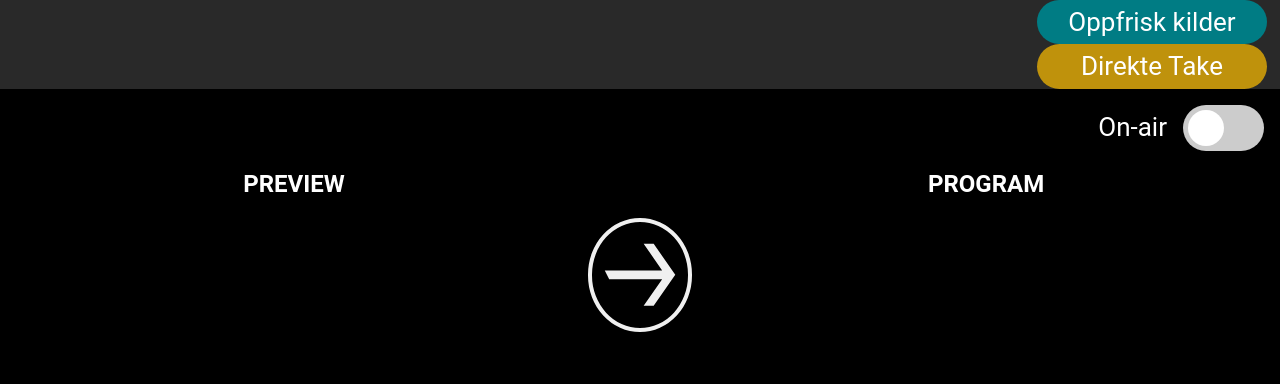
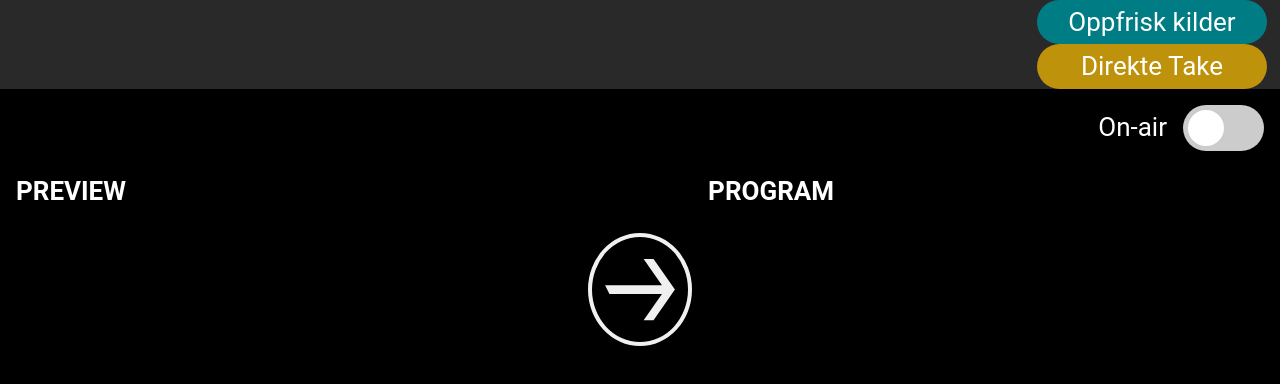
Before and after one commit to nrkno/sofie-cutout-tool, an Electron app: page index.html in a window 1280 px wide. Drawn offline with Linux system fonts and the light colour scheme; no server answers.

Commit message:
fix: left align crop titles

```diff
--- a/client/styles/cropper-container.css
+++ b/client/styles/cropper-container.css
@@ -6,5 +6,6 @@
 }
 
 .cropper-container .crop-channel--title {
-	text-align: center;
+	font-size: 1.625em;
+	line-height: 1.5em;
 }
```
